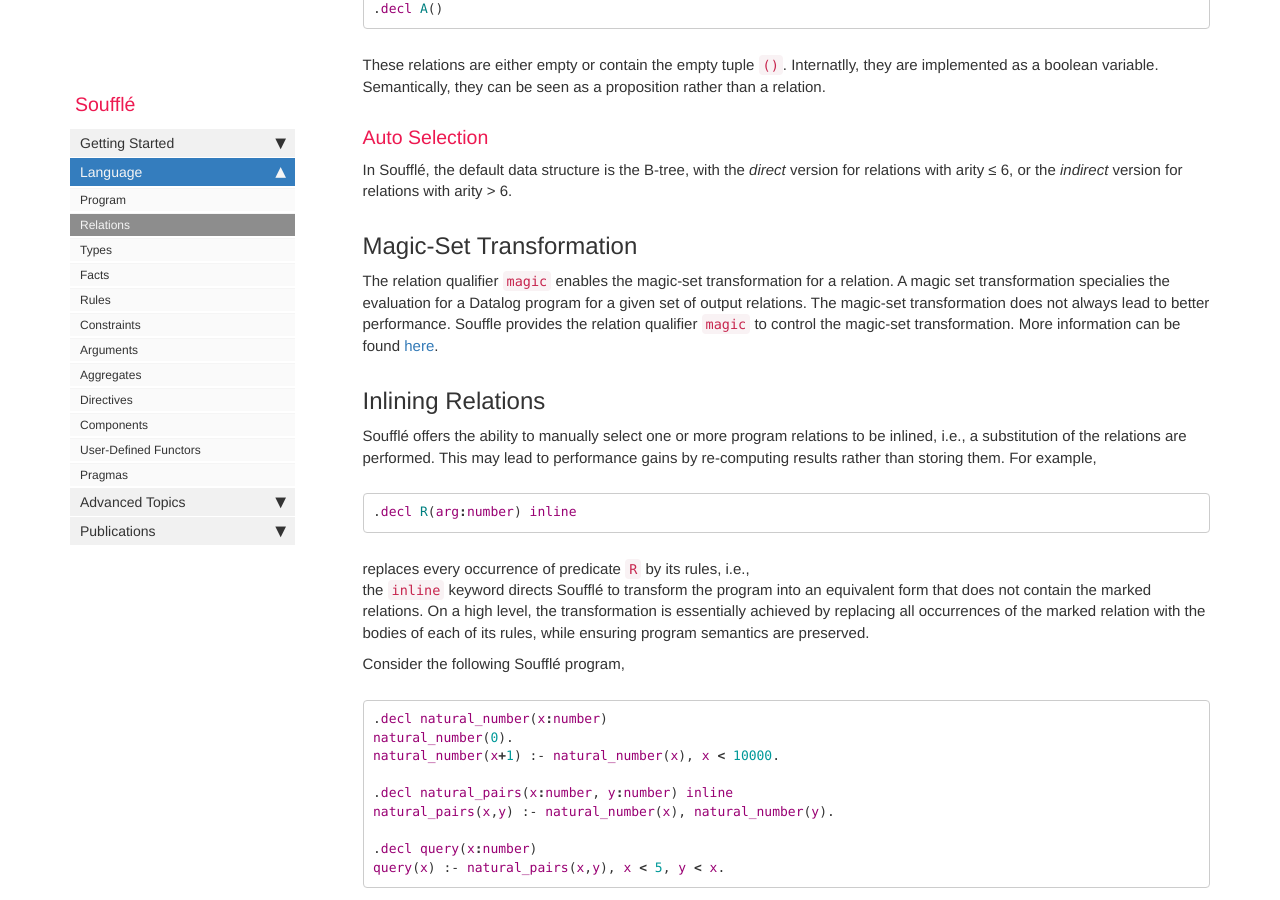
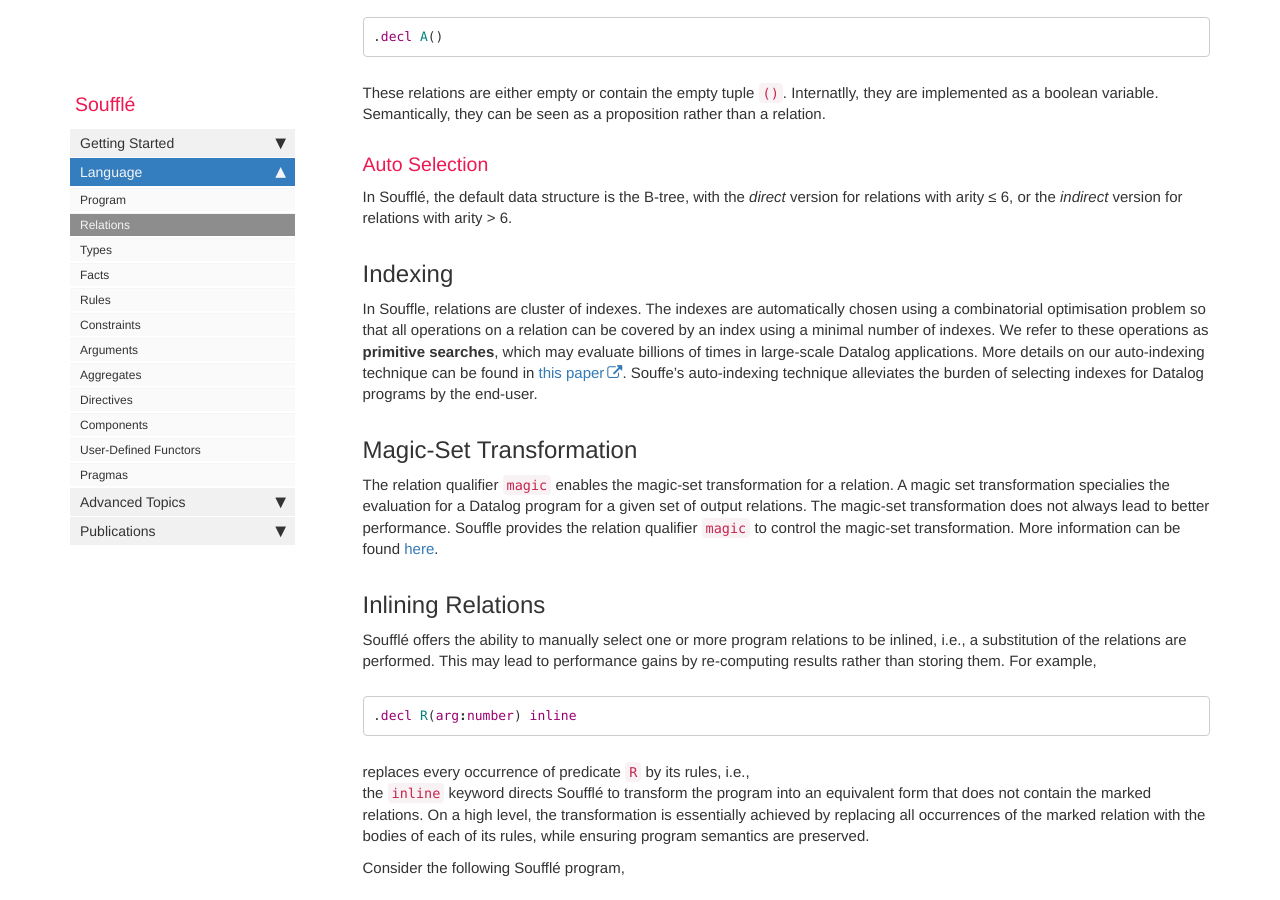
Before and after one commit to souffle-lang/souffle-lang.github.io, a Jekyll site: the page built from pages/docs/relations.md, in a window 1280 px wide and 900 px high, scrolled down 3066 px. Built offline with Jekyll 4.4.1, drawn with Linux system fonts in a browser that asks for light colours; comment, search, counter and statistics services are not loaded.

Commit message:
Update relations.md

```diff
--- a/pages/docs/relations.md
+++ b/pages/docs/relations.md
@@ -86,6 +86,10 @@ as a boolean variable.  Semantically, they can be seen as a proposition rather t
 
 ### Auto Selection
 In Soufflé, the default data structure is the B-tree, with the *direct* version for relations with arity ≤ 6, or the *indirect* version for relations with arity > 6.
+
+## Indexing
+
+In Souffle, relations are cluster of indexes. The indexes are automatically chosen using a combinatorial optimisation problem so that all operations on a relation can be covered by an index using a minimal number of indexes. We refer to these operations as **primitive searches**, which may evaluate billions of times in large-scale Datalog applications. More details on our auto-indexing technique can be found in [this paper](https://doi.org/10.14778/3282495.3282500). Souffe's auto-indexing technique alleviates the burden of selecting indexes for Datalog programs by the end-user.
 
 ## Magic-Set Transformation
 The relation qualifier `magic` enables the magic-set transformation for a relation. A magic set transformation specialies the evaluation for a Datalog program for a given set of output relations. The magic-set transformation does not always lead to better performance. Souffle provides the relation qualifier `magic` to control the magic-set transformation. More information can be found [here](magicset).
```
